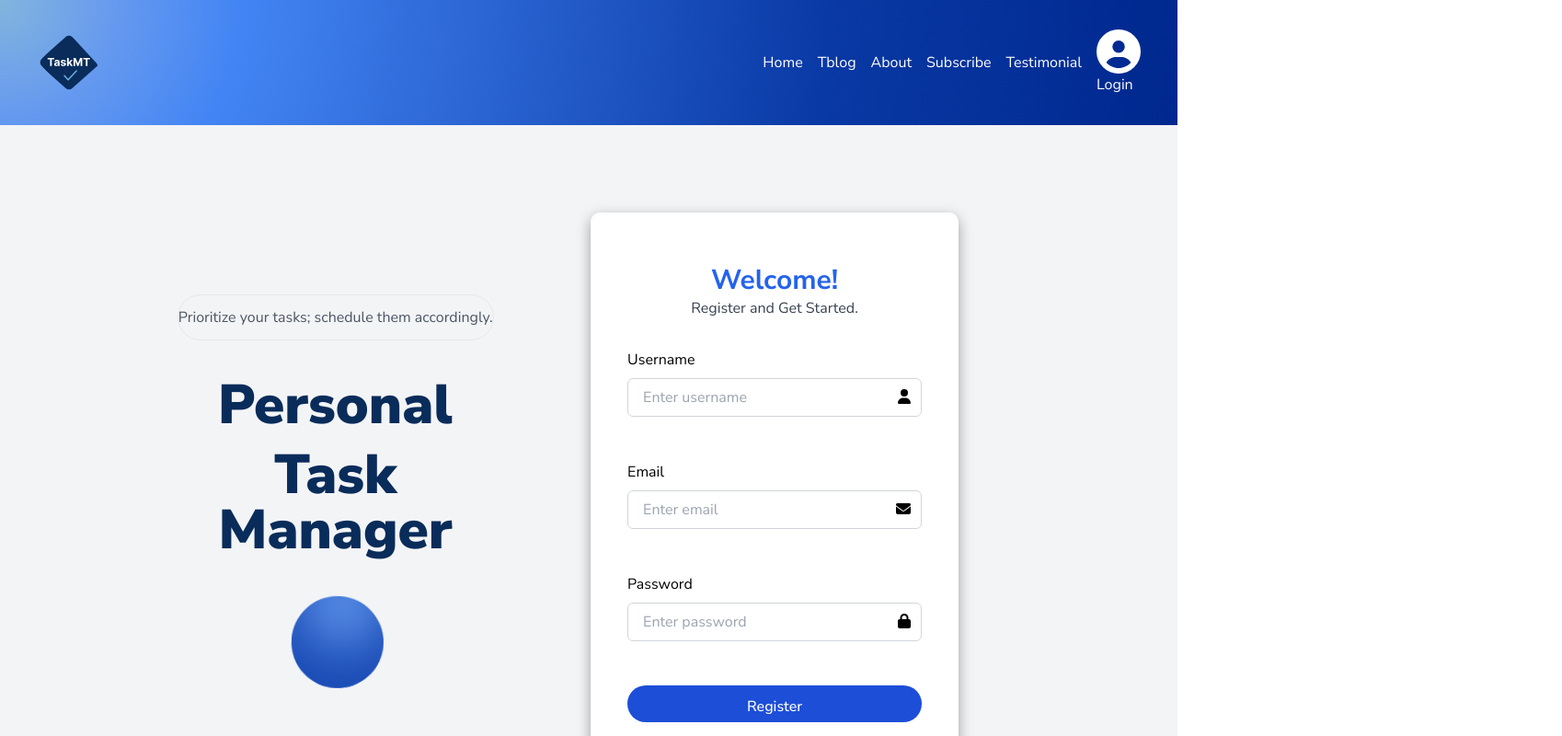
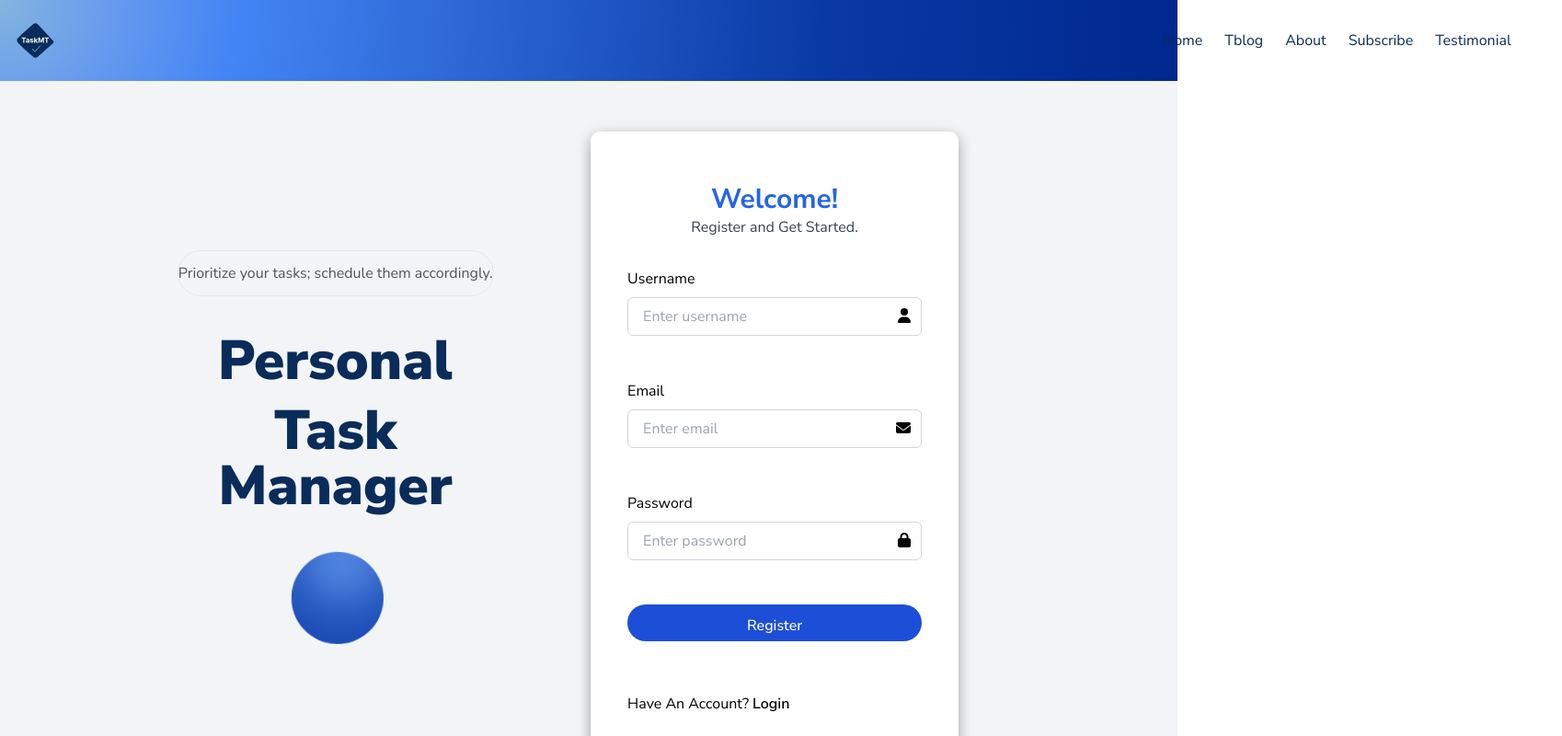
Before and after one commit to Vanessa082/TaskMT, a React (Vite) app in the folder TaskMT_frontend/: page /registration in a window 1280 px wide. Shown: the top 800 px of the page at 92% size, 1698 px wide, since content can reach past the window. Built offline with nearby package versions, Linux system fonts and the light colour scheme; no server answers.

Commit message:
worked on the registration form handling data validtaion

```diff
--- a/TaskMT_frontend/src/Component/Common/Navbar.jsx
+++ b/TaskMT_frontend/src/Component/Common/Navbar.jsx
@@ -1,8 +1,9 @@
 import { FontAwesomeIcon } from "@fortawesome/react-fontawesome";
-import { faUserCircle } from "@fortawesome/free-solid-svg-icons";
+import { faUserCircle, faBars, faTimes } from "@fortawesome/free-solid-svg-icons";
 import logo from "../../assets/logo.svg";
 import { Link } from "react-router-dom";
 import { useAppContext } from "../../providers/context/app-context";
+import { useState } from "react";
 
 const NavItems = [
   {
@@ -29,38 +30,62 @@ const NavItems = [
 
 export default function Navbar() {
   const { currentUser } = useAppContext();
+  const [menuOpen, setMenuOpen] = useState(false);
 
   return (
-    <nav className="w-full px-10 py-8 gap-8 flex items-center justify-between text-text-color-1 bg-custom-gradient transition-all duration-300 ease-custom-cubic ">
+    <nav className="w-full px-4 py-4 flex items-center justify-between bg-custom-gradient text-primary-color relative">
       <Link to="/">
-        <img src={logo} alt="TaskMT logo" className="bg-color" />
+        <img src={logo} alt="TaskMT logo" className="h-10" />
       </Link>
-      <div>
-        <ul className="flex justify-between items-center gap-4">
+
+      {/* Hamburger Icon for Mobile */}
+      <div
+        className="md:hidden text- z-20"
+        onClick={() => setMenuOpen(!menuOpen)}
+      >
+        <FontAwesomeIcon icon={menuOpen ? faTimes : faBars} size="2x" />
+      </div>
+
+      {/* Overlay for Mobile Menu */}
+      <div
+        className={`fixed inset-0 bg-black bg-opacity-50 transition-opacity duration-300 ${
+          menuOpen ? "opacity-100" : "opacity-0 pointer-events-none"
+        } md:hidden`}
+        onClick={() => setMenuOpen(false)}
+      ></div>
+
+      {/* Nav Items */}
+      <div
+        className={`fixed top-0 right-0 w-2/3 h-full bg-white shadow-lg transform transition-transform duration-300 z-10 md:static md:w-auto md:bg-transparent md:shadow-none md:flex items-center gap-4 ${
+          menuOpen ? "translate-x-0" : "translate-x-full"
+        }`}
+      >
+        <ul className="flex flex-col md:flex-row gap-6 p-6 md:p-0">
           {NavItems.map(({ text, href }) => (
-            <li key={text} className="">
-              <a href={href} className="">
+            <li key={text}>
+              <a href={href} className="hover:text-primary">
                 {text}
               </a>
             </li>
           ))}
+        </ul>
 
+        {/* User Action */}
         {currentUser ? (
-            <Link to="/dashboard">
-              <div className="user-action-icon flex flex-col text-text-color-1 cursor-pointer">
-                <FontAwesomeIcon icon={faUserCircle} size="3x" />
+          <Link to="/dashboard" className="mt-4 md:mt-0">
+            <div className="user-action-icon flex flex-col items-center text-text-color-1 cursor-pointer">
+              <FontAwesomeIcon icon={faUserCircle} size="2x" />
               <span>{currentUser.username}</span>
             </div>
           </Link>
         ) : (
-            <Link to="/login">
-              <div className="user-action-icon flex flex-col text-text-color-1 cursor-pointer">
-                <FontAwesomeIcon icon={faUserCircle} size="3x" />
+          <Link to="/login" className="mt-4 md:mt-0">
+            <div className="user-action-icon flex flex-col items-center text-text-color-1 cursor-pointer">
+              <FontAwesomeIcon icon={faUserCircle} size="2x" />
               <span>Login</span>
             </div>
           </Link>
         )}
-        </ul>
       </div>
     </nav>
   );
--- a/TaskMT_frontend/src/Pages/LoginPage/Login.jsx
+++ b/TaskMT_frontend/src/Pages/LoginPage/Login.jsx
@@ -3,7 +3,7 @@ import { Link, useNavigate } from "react-router-dom";
 import { useForm } from "react-hook-form";
 import { useAppContext } from "../../providers/context/app-context";
 import Textbox from "../../Component/specific/dashboard-side-nav/Textbox";
-import { useState } from "react";
+// import { useState } from "react";
 
 export default function Login() {
   const {
@@ -107,7 +107,7 @@ export default function Login() {
           >
             Submit
           </button>
-          <div className=" mt-6 text-nowrap text-center">
+          <div className=" mt-6 text-nowrap">
             <h4 className="text-primary inline">Do Not Have An Account?</h4>
             <Link
               to="/registration"
--- a/TaskMT_frontend/src/Pages/Register/Register.jsx
+++ b/TaskMT_frontend/src/Pages/Register/Register.jsx
@@ -8,6 +8,7 @@ export default function Register() {
   const [username, setUsername] = useState("");
   const [email, setEmail] = useState("");
   const [password, setPassword] = useState("");
+  const [errors, setErrors] = useState({});
   const navigate = useNavigate();
 
   const handleInputChanged = (e) => {
@@ -17,8 +18,35 @@ export default function Register() {
     if (id === "password") setPassword(value);
   };
 
+  const validateForm = () => {
+    const newErrors = {};
+
+    if (!username.trim())(newErrors.username = "username is required");
+    const emailRegex = /^[^\s@]+@[^\s@]+\.[^\s@]+$/;
+    if (!email) {
+      newErrors.email = "Email is required";
+    } else if (!emailRegex.test(email)) {
+      newErrors.email = "Invalid email format";
+    }
+
+    // Password validation
+    if (!password) {
+      newErrors.password = "Password is required";
+    } else if (password.length < 8) {
+      newErrors.password = "Password must be at least 8 characters long";
+    }
+
+    setErrors(newErrors);
+    return Object.keys(newErrors).length === 0;
+  };
+
   const handleSubmit = async (e) => {
     e.preventDefault();
+
+    if (!validateForm()) {
+      return; // Stop submission if the form is invalid
+    }
+
     try {
       const response = await fetch(`${API_BASE_URL}/auth/register`, {
         method: "POST",
@@ -31,11 +59,18 @@ export default function Register() {
           password,
         }),
       });
-      const data = await response.json();
-      if (response.ok) {
-        navigate("/login");
+
+      const contentType = response.headers.get("content-type");
+      if (contentType && contentType.includes("application/json")) {
+        const data = await response.json();
+        if (response.ok) {
+          navigate("/login");
+        } else {
+          console.error("Registration failed:", data.message);
+        }
       } else {
-        console.error("Registration", data.message);
+        const text = await response.text(); // If not JSON, fetch the response as text
+        console.error("Registration failed: Non-JSON response received", text);
       }
     } catch (error) {
       console.error("Error:", error);
@@ -43,7 +78,7 @@ export default function Register() {
   };
 
   return (
-    <div className="flex flex-row justify-center items-center min-h-screen bg-[#f3f4f6] p-4 lg:flex-row">
+    <div className="flex flex-col justify-center items-center min-h-screen bg-[#f3f4f6] p-4 lg:flex-row">
       <div className="w-full md:w-auto flex ga-40 flex-col md:flex-row items-center">
         <div className="h-full w-full lg:w-2/3 flex flex-col items-center justify-center">
           <div className="w-full md:max-w-lg 2xl:max-w-3xl flex flex-col items-center gap-5 md:gap-y-10 2xl:-mt-20">
@@ -88,13 +123,18 @@ export default function Register() {
                 placeholder="Enter username"
                 value={username}
                 onChange={handleInputChanged}
-                className="w-full px-4 py-2 border border-gray-300 rounded-md focus:border-secondary focus:ring-secondary"
+                className={`w-full px-4 py-2 border border-gray-300 rounded-md focus:border-secondary focus:ring-secondary ${
+                  errors.username ? "border-red-500" : ""
+                }`}
               />
               <FontAwesomeIcon
                 icon={faUser}
                 className="absolute right-3 top-3 text-primary"
               />
             </div>
+            {errors.username && (
+              <p className="text-red-500 text-sm mt-1">{errors.username}</p>
+            )}
           </div>
 
           <div className="mb-4">
@@ -108,13 +148,18 @@ export default function Register() {
                 placeholder="Enter email"
                 value={email}
                 onChange={handleInputChanged}
-                className="w-full px-4 py-2 border border-gray-300 rounded-md focus:border-secondary focus:ring-secondary"
+                className={`w-full px-4 py-2 border border-gray-300 rounded-md focus:border-secondary focus:ring-secondary ${
+                  errors.email ? "border-red-500" : ""
+                }`}
               />
               <FontAwesomeIcon
                 icon={faEnvelope}
                 className="absolute right-3 top-3 text-primary"
               />
             </div>
+            {errors.email && (
+              <p className="text-red-500 text-sm mt-1">{errors.email}</p>
+            )}
           </div>
 
           <div className="mb-4">
@@ -128,13 +173,18 @@ export default function Register() {
                 placeholder="Enter password"
                 value={password}
                 onChange={handleInputChanged}
-                className="w-full px-4 py-2 border border-gray-300 rounded-md focus:border-secondary focus:ring-secondary"
+                className={`w-full px-4 py-2 border border-gray-300 rounded-md focus:border-secondary focus:ring-secondary ${
+                  errors.password ? "border-red-500" : ""
+                }`}
               />
               <FontAwesomeIcon
                 icon={faLock}
                 className="absolute right-3 top-3 text-primary"
               />
             </div>
+            {errors.password && (
+              <p className="text-red-500 text-sm mt-1">{errors.password}</p>
+            )}
           </div>
 
           <button
@@ -143,20 +193,15 @@ export default function Register() {
           >
             Register
           </button>
+
+          <div className=" mt-6 text-nowrap">
+          <h4 className="text-primary inline"> Have An Account?</h4>
+          <Link to="/login" className="font-semibold text-center ml-1 ">
+            Login
+          </Link>
+        </div>
         </form>
       </div>
     </div>
-    // <div className="flex justify-center items-center min-h-screen bg-gray-100 p-4">
-    //   <div className="bg-white p-8 rounded-lg shadow-lg max-w-md w-full">
-    //     <h1 className="text-2xl font-bold text-primary mb-6">Register</h1>
-    //
-    //     <h4 className="text-primary mt-6">Have An Account?</h4>
-    //     <Link to="/login">
-    //       <button className="w-full bg-secondary text-white py-2 rounded-md hover:bg-secondary-dark transition-colors mt-2">
-    //         Login
-    //       </button>
-    //     </Link>
-    //   </div>
-    // </div>
   );
 }
--- a/TaskMT_frontend/src/Pages/landing-page/heroSection.jsx
+++ b/TaskMT_frontend/src/Pages/landing-page/heroSection.jsx
@@ -18,7 +18,7 @@ export default function Herosection() {
         <p className="text-secondary-color font-bold text-lg text-nowrap pb-8">
           Create track, and manage your daily tasks
         </p>
-        <Link to="registration">
+        <Link to="login">
           <button className="bg-primary-color text-text-color-1 px-16 py-2 rounded-md hover:animate-bounce">
             Get Started
           </button>
```
Lines whose indentation alone changed are shown as unchanged.
